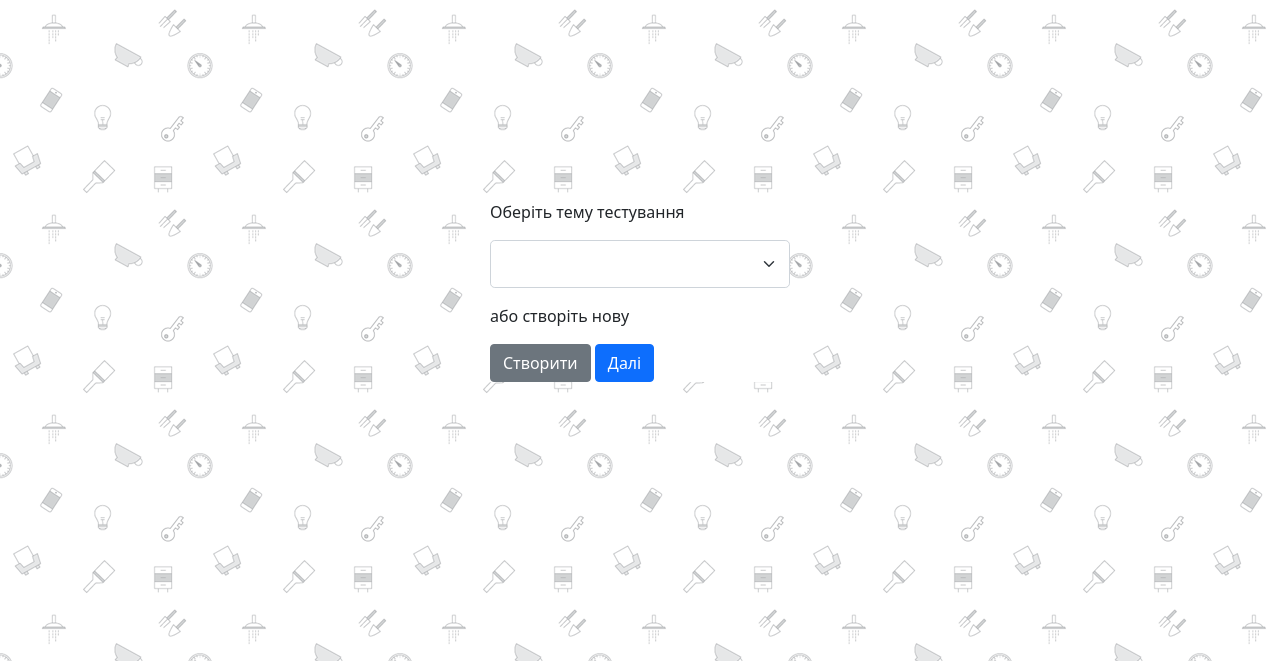
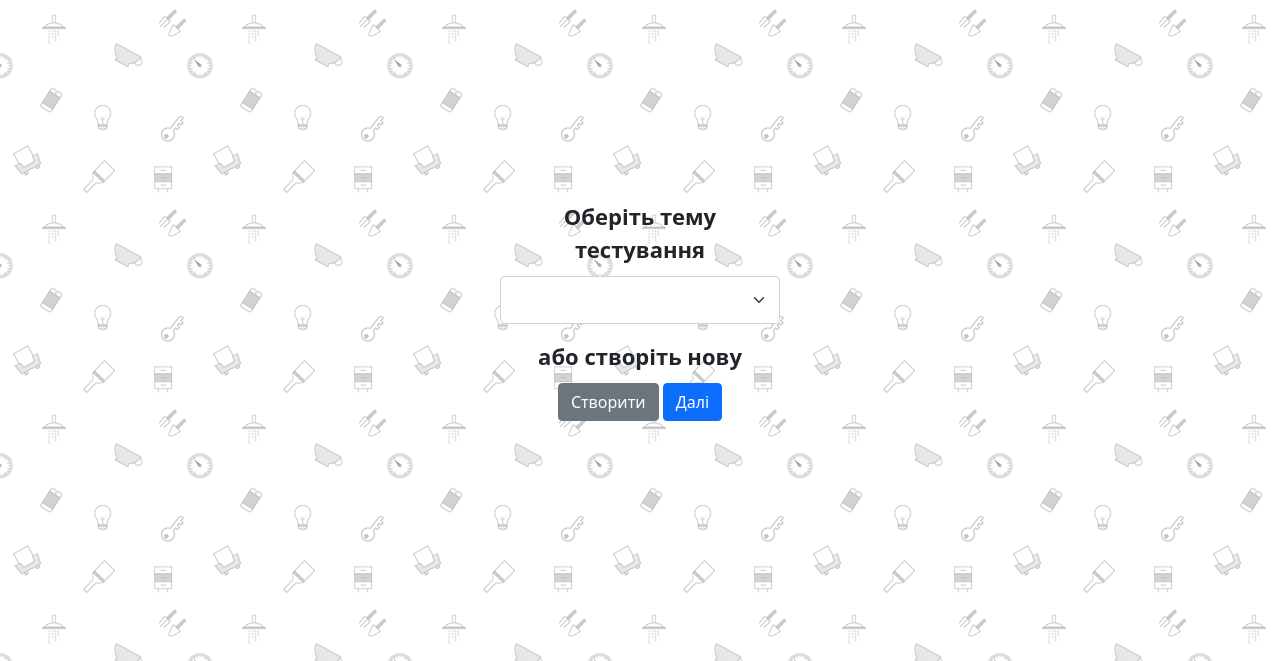
Before and after one commit to Vasnets0v/Rapid-test-for-students, a Flask app: page /select_topic in a window 1280 px wide. Shown: the top 661 px of the page. Run offline with Flask 2, Linux system fonts and the light colour scheme; lists and menus that the app fills with data are empty.

Commit message:
completed test creation service

```diff
--- a/static/css/select_topic.css
+++ b/static/css/select_topic.css
@@ -2,10 +2,28 @@ body {
 background-image: url(../img/doodles.png);
 }
 
-.wrapper {
-    background-color: white;
-    width: 300px;
-    margin-left: auto;
-    margin-right: auto;
-    margin-top: 200px;
+.custom_container{
+  width: 100%;
+  padding-right: 500px;
+  padding-left: 500px;
+  margin-right: auto;
+  margin-left: auto;
 }
+
+.text {
+font-size: 22px;
+font-weight: bold;
+text-align: center;
+}
+
+.text_top {
+padding-top: 200px;
+font-size: 22px;
+font-weight: bold;
+text-align: center;
+}
+
+.buttons {
+padding-top: 10px;
+text-align: center;
+}
--- a/static/js/create_test.js
+++ b/static/js/create_test.js
@@ -10,11 +10,11 @@ function add_answer(id){
 
     if (total_answers[id - 1].value > 4) {
         total_answers[id - 1].value = total_answers[id - 1].value + 1;
-        add_answer_button.innerHTML = '<div class="row align-items-center"><div class="col-sm-7"><input name="answer_' + id + '_' + total_answers[id - 1].value + '" type="text" class="form-control"></div><div class="col-sm-4"><input type="file" id="image_' + id + '_' + total_answers[id - 1].value + '" name="image_' + id + '_' + total_answers[id - 1].value + '" accept=".jpg, .jpeg, .png" class="form-control"></div><div class="col-sm-1"><input name="checkbox_' + id + '_' + total_answers[id - 1].value + '" type="checkbox" class="form-check-input mt-0"></div></div>';
+        add_answer_button.innerHTML = '<div class="row align-items-center"><div class="col-sm-7"><input name="answer_' + id + '_' + total_answers[id - 1].value + '" type="text" class="form-control"></div><div class="col-sm-4"><input type="file" id="image_' + id + '_' + total_answers[id - 1].value + '" name="image_' + id + '_' + total_answers[id - 1].value + '" accept=".jpg, .jpeg, .png" class="form-control"></div><div class="col-sm-1"><input name="checkbox_' + id + '_' + total_answers[id - 1].value + '" type="checkbox" class="form-check-input mt-0"></div></div><input type="hidden" id="total_answers_' + id + '" name="total_answers_' + id + '" value="' + total_answers[id - 1].value + '">';
     }
     else {
         total_answers[id - 1].value = total_answers[id - 1].value + 1;
-        add_answer_button.outerHTML = '<div class="row align-items-center"><div class="col-sm-7"><input name="answer_' + id + '_' + total_answers[id - 1].value + '" type="text" class="form-control"></div><div class="col-sm-4"><input type="file" id="image_' + id + '_' + total_answers[id - 1].value + '" name="image_' + id + '_' + total_answers[id - 1].value + '" accept=".jpg, .jpeg, .png" class="form-control"></div><div class="col-sm-1"><input name="checkbox_' + id + '_' + total_answers[id - 1].value + '" type="checkbox" class="form-check-input mt-0"></div></div><div class="button_centre" id="' + id + '"><input type="button" value="Додати вiдповiдь" onclick="add_answer(id=' + id + ');" class="btn btn-success"></div>';
+        add_answer_button.outerHTML = '<div class="row align-items-center"><div class="col-sm-7"><input name="answer_' + id + '_' + total_answers[id - 1].value + '" type="text" class="form-control"></div><div class="col-sm-4"><input type="file" id="image_' + id + '_' + total_answers[id - 1].value + '" name="image_' + id + '_' + total_answers[id - 1].value + '" accept=".jpg, .jpeg, .png" class="form-control"></div><div class="col-sm-1"><input name="checkbox_' + id + '_' + total_answers[id - 1].value + '" type="checkbox" class="form-check-input mt-0"></div></div><div class="button_centre" id="' + id + '"><input type="button" value="Додати вiдповiдь" onclick="add_answer(id=' + id + ');" class="btn btn-success"></div><input type="hidden" id="total_answers_' + id + '" name="total_answers_' + id + '" value="' + total_answers[id - 1].value + '">';
     }
 
 }
--- a/static/js/select_topic.js
+++ b/static/js/select_topic.js
@@ -1,4 +1,4 @@
 function create_new_topic(){
 var el = document.getElementById('new_topic')
-el.outerHTML = '<input name="topic" type="text" class="form-control">';
+el.outerHTML = '<input style="margin-bottom: 10px;" name="topic" type="text" class="form-control">';
 }
--- a/templates/create_test.html
+++ b/templates/create_test.html
@@ -7,7 +7,7 @@
 {% block content %}
 <div class="custom_container">
     <form action="{{ url_for('save_test') }}" method="post" enctype="multipart/form-data">
-        <h3>Ви створюєте запитання до теми {{ current_topic }}</h3>
+        <div class="chosen_topic">Ви створюєте запитання до теми <div class="highlight_text">{{ current_topic }}</div></div>
         <input type="hidden" name="topic_test" value="{{ current_topic }}" >
         <h5>Запитання №1</h5>
         <input name="question_1" type="text" required class="form-control">
--- a/templates/select_topic.html
+++ b/templates/select_topic.html
@@ -5,17 +5,19 @@
 {% block title %}Оберіть тему{% endblock %}
 
 {% block content %}
-<div class="wrapper">
+<div class="custom_container">
     <form method="post" action="{{ url_for('new_test') }}">
-        <p>Оберiть тему тестування</p>
-        <select class="form-select form-select-lg mb-3" aria-label=".form-select-lg example" name="select_topic">
+        <div class="text_top">Оберiть тему тестування</div>
+        <select style="margin-top: 10px;" class="form-select form-select-lg mb-3" aria-label=".form-select-lg example" name="select_topic">
             {% for value in table_list%}
             <option value="{{ value }}">{{ value }}</option>
             {%- endfor %}
         </select>
-        <p>або створiть нову</p>
-        <input id="new_topic" type="button" class="btn btn-secondary" value="Створити" onclick="create_new_topic();">
-        <input type="submit" class="btn btn-primary" value="Далi">
+        <div class="text">або створiть нову</div>
+        <div class="buttons">
+            <input id="new_topic" type="button" class="btn btn-secondary" value="Створити" onclick="create_new_topic();">
+            <input type="submit" class="btn btn-primary" value="Далi">
+        </div>
         <input name="topic" type="hidden">
     </form>
 </div>
```
Also changed, not shown: static/css/create_test.css (+7 -0 lines).
